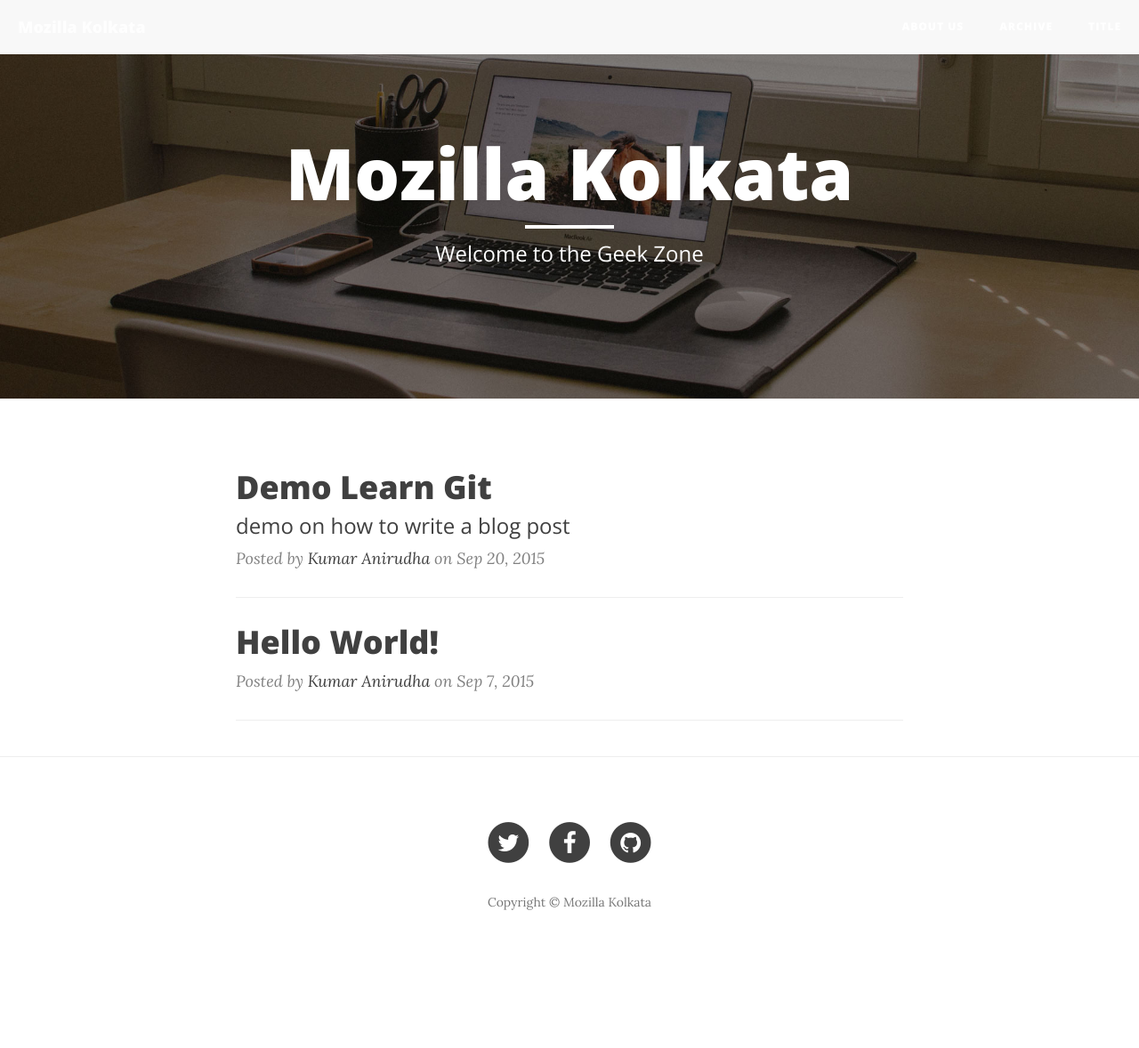
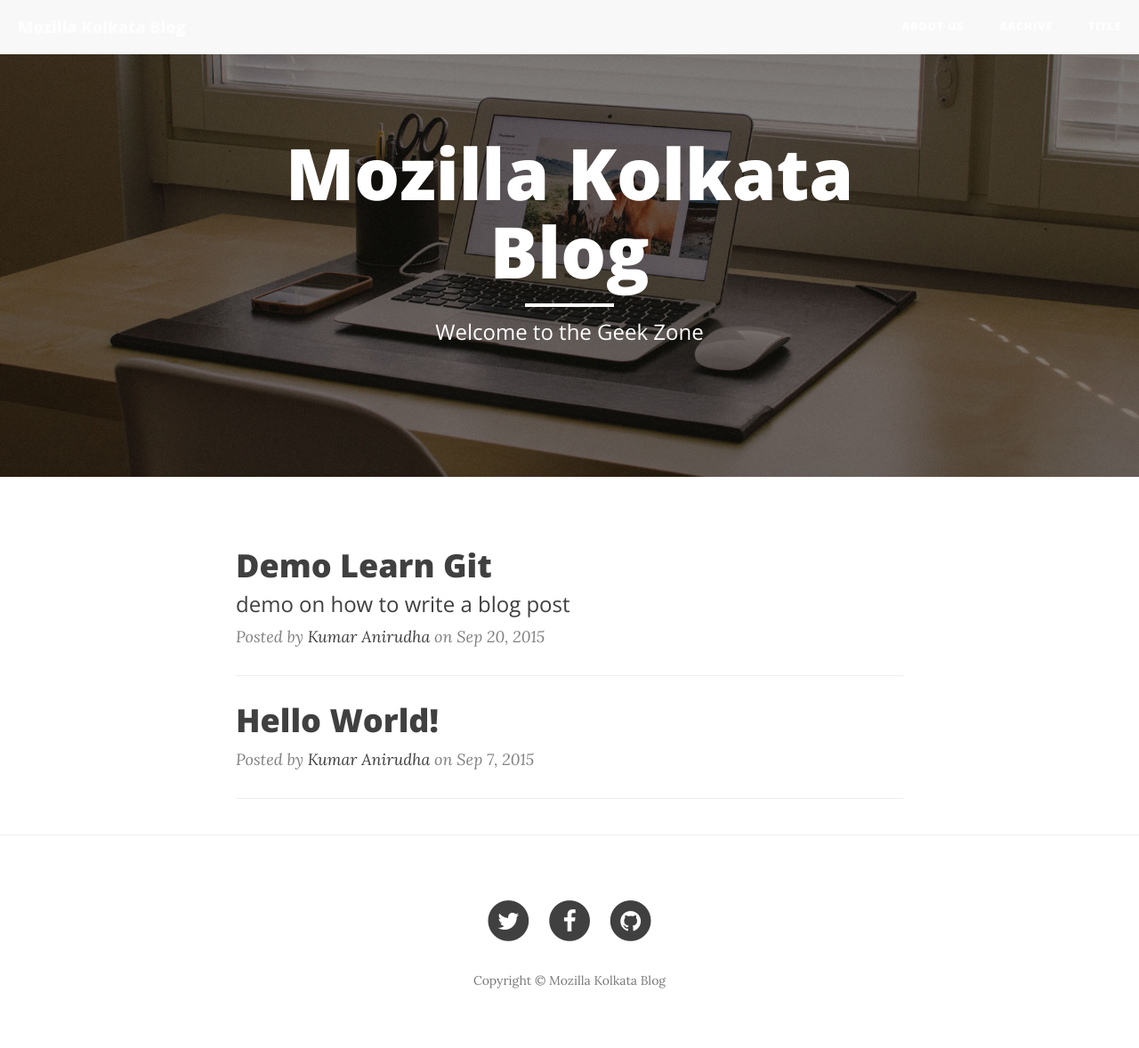
Before and after one commit to mozillakolkata/blog, a Jekyll site: the page built from index.html, in a window 1280 px wide. Shown: the whole page at 89% size. Built offline with Jekyll 4.4.1, drawn with Linux system fonts in a browser that asks for light colours; nearby versions of some CDN libraries; the list of posts is cut into pages by our own code; before the commit the page ends 1090 px from its top, so only the background shows below that.

Commit message:
Changed the title
We already have a website named "Mozilla Kolkata". So i think this website should be named as "Mozilla Kolkata Blog"

```diff
--- a/_config.yml
+++ b/_config.yml
@@ -1,5 +1,5 @@
 # Site settings
-title: Mozilla Kolkata
+title: Mozilla Kolkata Blog
 email: mozillakolkata@gmail.com
 description: "This is the official blog of Mozilla Kolkata Community "
 author: "Kumar Anirudha <anirudhastark@yahoo.com> [anistark]"
```
